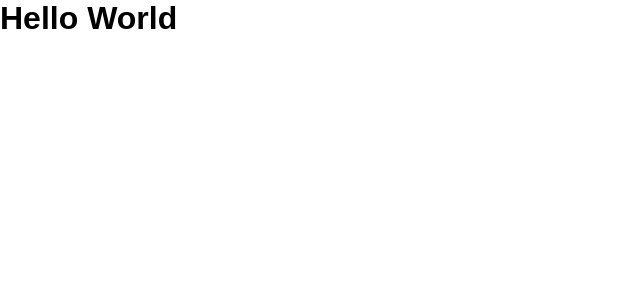
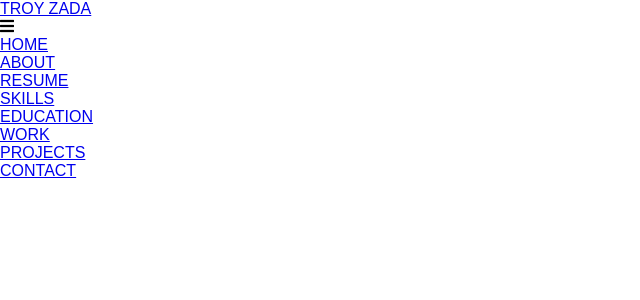
Before and after one commit to tzada8/troy-zada, a React (Create React App) app: page / in a window 1280 px wide. Shown: the top 300 px of the page, without its empty margins (0-640 px from the left). Built offline with nearby package versions, Linux system fonts and the light colour scheme.

Commit message:
created Navbar elements w/o css

```diff
--- a/package.json
+++ b/package.json
@@ -8,6 +8,7 @@
     "@testing-library/user-event": "^12.8.3",
     "react": "^17.0.1",
     "react-dom": "^17.0.1",
+    "react-router-dom": "^5.2.0",
     "react-scripts": "4.0.3",
     "web-vitals": "^1.1.0"
   },
--- a/public/index.html
+++ b/public/index.html
@@ -10,6 +10,13 @@
          content="Web site created using create-react-app"
       />
       <link rel="apple-touch-icon" href="%PUBLIC_URL%/logo192.png" />
+      <!-- FONT AWESOME FOR ICONS -->
+      <link
+         rel="stylesheet"
+         href="https://use.fontawesome.com/releases/v5.15.2/css/all.css"
+         integrity="sha384-vSIIfh2YWi9wW0r9iZe7RJPrKwp6bG+s9QZMoITbCckVJqGCCRhc+ccxNcdpHuYu"
+         crossorigin="anonymous"
+      />
       <!--
       manifest.json provides metadata used when your web app is installed on a
       user's mobile device or desktop. See https://developers.google.com/web/fundamentals/web-app-manifest/
--- a/src/App.js
+++ b/src/App.js
@@ -1,10 +1,15 @@
 import React from "react";
+import { BrowserRouter as Router, Switch, Route } from "react-router-dom";
 import "./App.css";
+
+import Navbar from "./components/Navbar";
 
 function App() {
    return (
       <div>
-         <h1>Hello World</h1>
+         <Router>
+            <Navbar />
+         </Router>
       </div>
    );
 }
--- /dev/null
+++ b/src/components/Navbar.js
@@ -0,0 +1,106 @@
+import React, { useState } from "react";
+import { Link } from "react-router-dom";
+import "./Navbar.css";
+
+function Navbar() {
+   const [click, setClick] = useState(false);
+
+   const handleClick = () => setClick(!click);
+   const closeMobileMenu = () => setClick(false);
+
+   return (
+      <div>
+         <nav>
+            <div className="navbar-container">
+               {/* TROY ZADA HEADER/LOGO */}
+               <Link to="/" className="navbar-logo" onClick={closeMobileMenu}>
+                  TROY ZADA
+               </Link>
+
+               {/* FOR MOBILE VIEW, HAVE 3 BARS ICON WITH NAVBAR ITEMS BELOW */}
+               <div className="menu-icon" onClick={handleClick}>
+                  <i className={click ? "fas fa-times" : "fas fa-bars"} />
+               </div>
+
+               {/* LIST OF NAVBAR ITEMS */}
+               <ul className={click ? "nav-menu active" : "nav-menu"}>
+                  <li className="nav-item">
+                     <Link
+                        to="/"
+                        className="nav-links"
+                        onClick={closeMobileMenu}
+                     >
+                        HOME
+                     </Link>
+                  </li>
+                  <li className="nav-item">
+                     <Link
+                        to="/about"
+                        className="nav-links"
+                        onClick={closeMobileMenu}
+                     >
+                        ABOUT
+                     </Link>
+                  </li>
+                  <li className="nav-item">
+                     <Link
+                        to="/resume"
+                        className="nav-links"
+                        onClick={closeMobileMenu}
+                     >
+                        RESUME
+                     </Link>
+                  </li>
+                  <li className="nav-item">
+                     <Link
+                        to="/skills"
+                        className="nav-links"
+                        onClick={closeMobileMenu}
+                     >
+                        SKILLS
+                     </Link>
+                  </li>
+                  <li className="nav-item">
+                     <Link
+                        to="/education"
+                        className="nav-links"
+                        onClick={closeMobileMenu}
+                     >
+                        EDUCATION
+                     </Link>
+                  </li>
+                  <li className="nav-item">
+                     <Link
+                        to="/work"
+                        className="nav-links"
+                        onClick={closeMobileMenu}
+                     >
+                        WORK
+                     </Link>
+                  </li>
+                  <li className="nav-item">
+                     <Link
+                        to="/projects"
+                        className="nav-links"
+                        onClick={closeMobileMenu}
+                     >
+                        PROJECTS
+                     </Link>
+                  </li>
+                  <li className="nav-item">
+                     <Link
+                        to="/contact"
+                        className="nav-links"
+                        onClick={closeMobileMenu}
+                     >
+                        CONTACT
+                     </Link>
+                  </li>
+               </ul>
+            </div>
+         </nav>
+      </div>
+   );
+}
+
+export default Navbar;
```
Also changed, not shown: src/components/Navbar.css (added), 1 other file (tests, documents, lock files or other folders).
